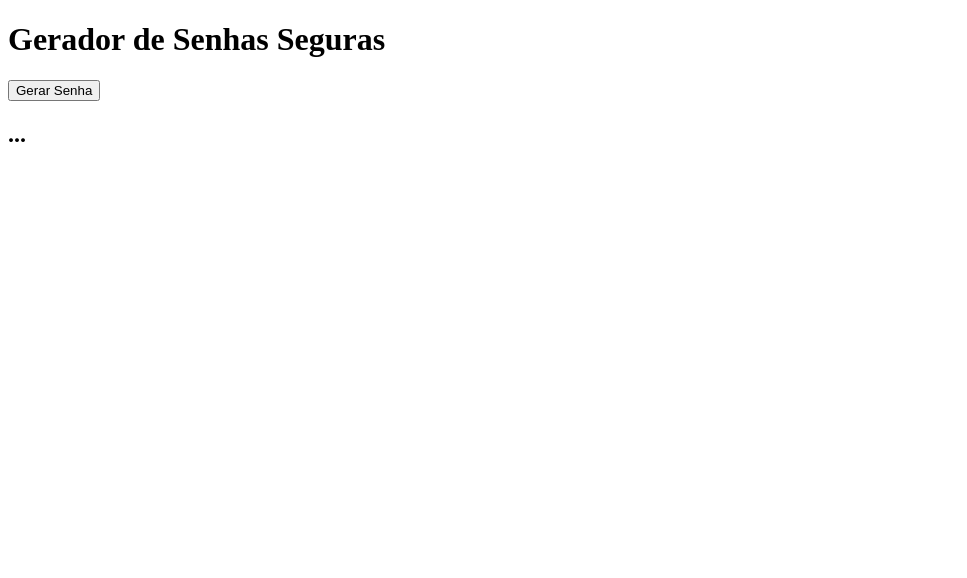
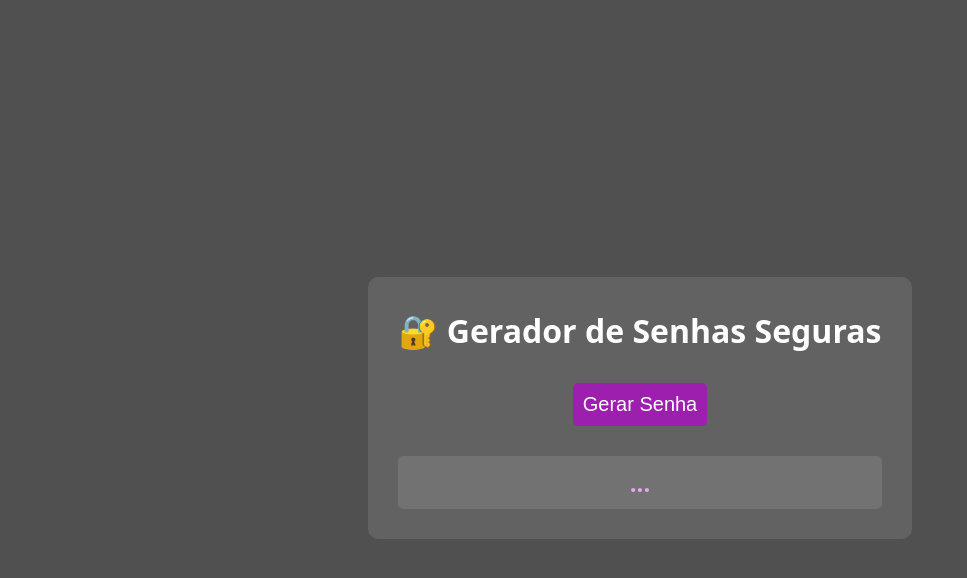
Before and after one commit to thiagopxavier/gerador-de-senhas, a website built with Vite: page index.html in a window 1280 px wide. Shown: the whole page, without its empty margins (0-967 px from the left). Built offline with nearby package versions, Linux system fonts and the light colour scheme.

Commit message:
i forget commit

```diff
--- a/index.html
+++ b/index.html
@@ -4,12 +4,14 @@
   <meta charset="UTF-8">
   <meta http-equiv="X-UA-Compatible" content="IE=edge">
   <meta name="viewport" content="width=device-width, initial-scale=1.0">
-  <title>Gerador de Senhas Seguras</title>
+  <title>Gerador de Senhas</title>
 </head>
 <body>
-  <h1>Gerador de Senhas Seguras</h1>
-  <button>Gerar Senha</button>
-  <h2>...</h2>
+  <main>
+    <h1>🔐 Gerador de Senhas Seguras</h1>
+    <button>Gerar Senha</button>
+    <h2>...</h2>
+  </main>
 
   <script src="/src/main.js" type="module"></script>
 </body>
--- a/src/main.js
+++ b/src/main.js
@@ -1 +1,10 @@
-console.log('Hello World');
+import { nanoid } from "nanoid";
+import './style.css'
+
+const passwordBtnEl = document.querySelector('button');
+const displayPasswordEl = document.querySelector('h2');
+
+passwordBtnEl.addEventListener('click', () => {
+  const randomPassword = nanoid();
+  displayPasswordEl.innerHTML = randomPassword;
+})
--- /dev/null
+++ b/src/style.css
@@ -0,0 +1,37 @@
+body {
+  background-color: #505050;
+  color: white;
+  font-family: system-ui, -apple-system, BlinkMacSystemFont, 'Segoe UI', Roboto, Oxygen, Ubuntu, Cantarell, 'Open Sans', 'Helvetica Neue', sans-serif;
+  text-align: center;
+  display: flex;
+  flex-direction: column;
+  justify-content: center;
+  align-items: center;
+  min-height: 100vh;
+}
+
+main {
+  background-color: rgba(255, 255, 255, 0.1);
+  max-width: 600px;
+  border-radius: 10px;
+  padding: 10px 30px;
+}
+
+h2 {
+  color:  #e8a4f0;
+  background-color: rgba(255, 255, 255, 0.1);
+  border-radius: 5px;
+  padding: 10px;
+}
+
+button {
+  background-color: #9d1fae;
+  border: none;
+  padding: 10px;
+  font-size: 20px;
+  color: white;
+  border-radius: 5px;
+  cursor: pointer;
+  margin: 10px;
+
+}
```
Also changed, not shown: package.json (+10 -3 lines), 2 other files.
